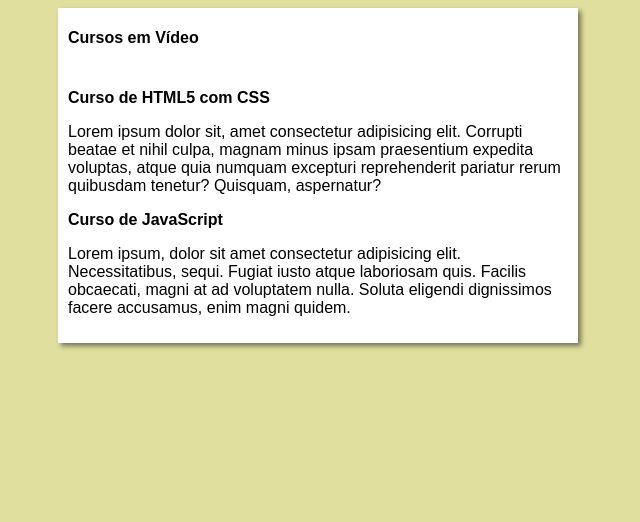
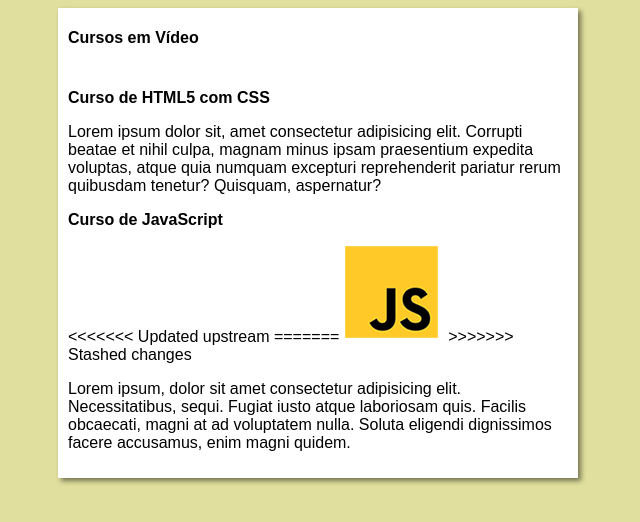
Before and after one commit to leofraga93/projeto-site, a plain HTML site: page index.html in a window 1280 px wide. Shown: the whole page, without its empty margins (322-962 px from the left). Drawn offline with Linux system fonts and the light colour scheme.

Commit message:
Atualização do estilo

```diff
--- a/index.html
+++ b/index.html
@@ -19,6 +19,10 @@
         </article>
         <article>
             <h2>Curso de JavaScript</h2>
+<<<<<<< Updated upstream
+=======
+            <img class="lado" src="imagens/curso-javascript.png" alt="curso de JavaScript">
+>>>>>>> Stashed changes
             <p>Lorem ipsum, dolor sit amet consectetur adipisicing elit. Necessitatibus, sequi. Fugiat iusto atque laboriosam quis. Facilis obcaecati, magni at ad voluptatem nulla. Soluta eligendi dignissimos facere accusamus, enim magni quidem.</p>
         </article>
     </main>
```
